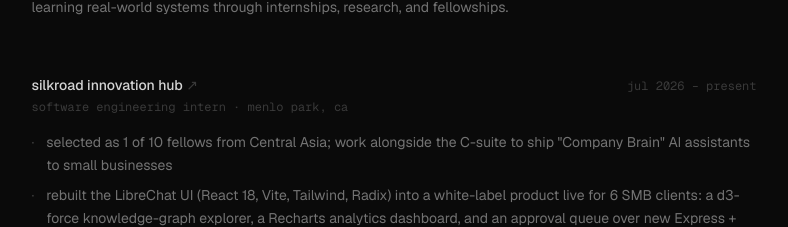
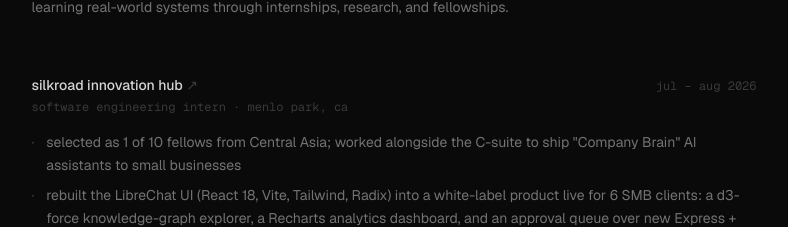
Before and after one commit to aidxhxr/aidxhxr-dev, a Next.js app: page /experience in a window 1280 px wide. Shown: the part 176-403 px from the top of the page, without its empty margins (246-1034 px from the left). Built offline with nearby package versions, Linux system fonts and the light colour scheme.

Commit message:
content(experience): silkroad internship ended in august

```diff
--- a/app/experience/page.tsx
+++ b/app/experience/page.tsx
@@ -20,10 +20,10 @@
     company: "silkroad innovation hub",
     url: "https://silkroadinnovationhub.com",
     role: "software engineering intern",
-    period: "jul 2026 – present",
+    period: "jul – aug 2026",
     location: "menlo park, ca",
     bullets: [
-      "selected as 1 of 10 fellows from Central Asia; work alongside the C-suite to ship \"Company Brain\" AI assistants to small businesses",
+      "selected as 1 of 10 fellows from Central Asia; worked alongside the C-suite to ship \"Company Brain\" AI assistants to small businesses",
       "rebuilt the LibreChat UI (React 18, Vite, Tailwind, Radix) into a white-label product live for 6 SMB clients: a d3-force knowledge-graph explorer, a Recharts analytics dashboard, and an approval queue over new Express + MongoDB APIs",
       "cut LLM costs 33% by routing simpler tasks to cheaper models in a two-stage ingestion pipeline (triage, then distillation via OpenRouter) that distills chats into a wikilinked Markdown vault backed by pgvector",
       "provisioned 15+ Linux VPSs with Docker; spent 40+ hours onboarding clients onto white-labeled deployments",
```
